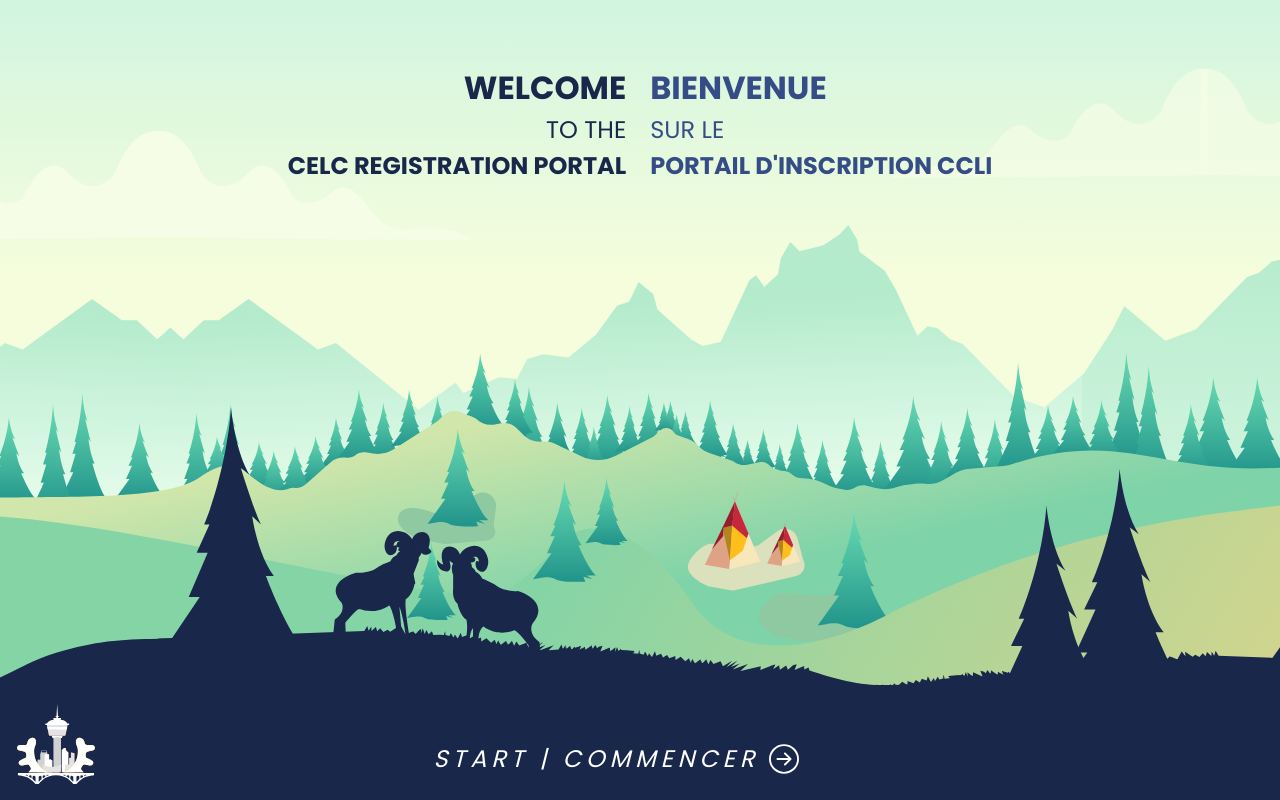
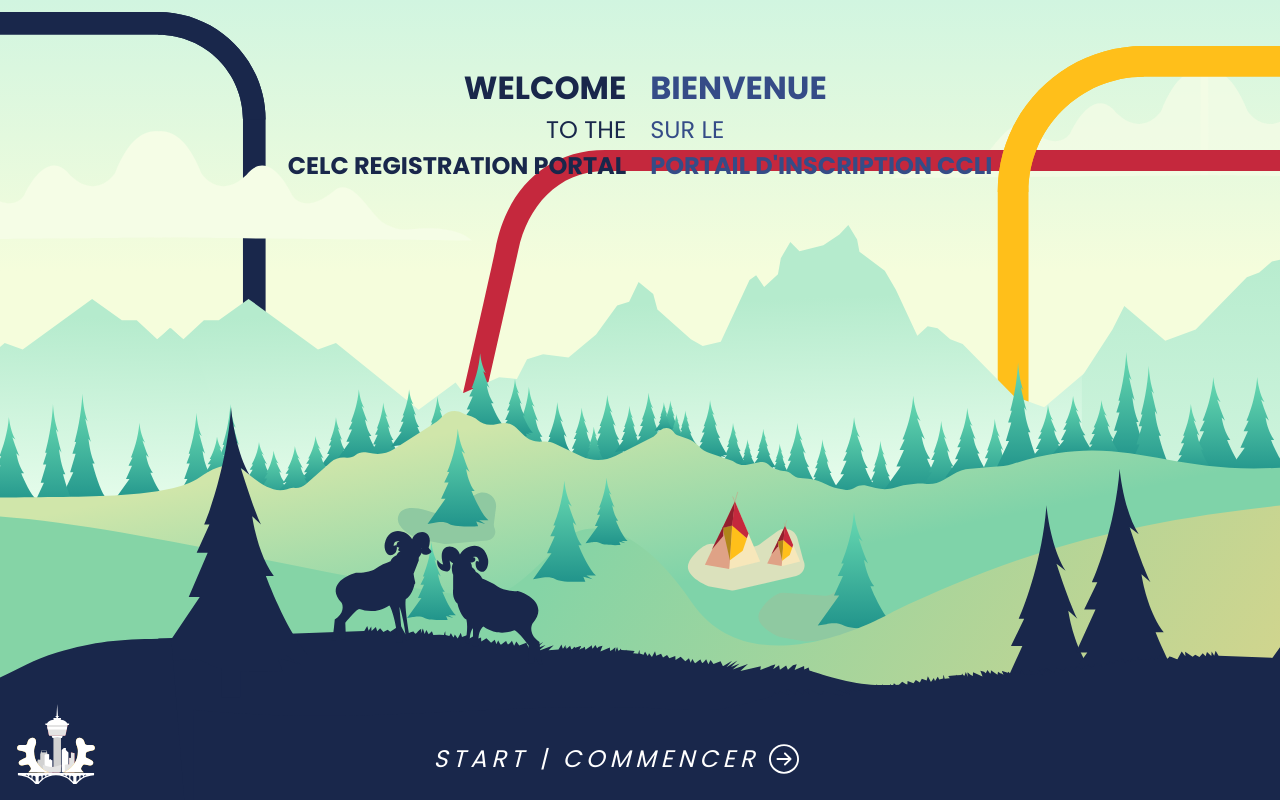
Before and after one commit to CELC2023/pre-delegate-form, a React (Create React App) app: page / in a window 1280 px wide. Built offline with nearby package versions, Linux system fonts and the light colour scheme; no server answers.

Commit message:
feat: update landing screen

```diff
--- a/src/components/scenes/Foothills.tsx
+++ b/src/components/scenes/Foothills.tsx
@@ -1,11 +1,19 @@
 import React from "react";
 import { useTranslation, Trans } from "react-i18next";
 import Foothills from "../../images/scenes/foothills.svg";
+import FoothillsBands from "../../images/scenes/foothills-bands.svg";
 import SceneFooter from "./SceneFooter";
 
 export const FoothillsScene: React.FC = () => {
     return (
         <div className="page-custom-scene" style={{backgroundImage: `url(${Foothills})`}}>
+        </div>
+    )
+}
+
+export const FoothillsBandsScene: React.FC = () => {
+    return (
+        <div className="page-custom-scene" style={{backgroundImage: `url(${FoothillsBands})`}}>
         </div>
     )
 }
--- a/src/pages/Landing.tsx
+++ b/src/pages/Landing.tsx
@@ -5,14 +5,14 @@ import NextButton from "../images/next-button.svg";
 
 import { Link } from "react-router-dom";
 import { useTranslation } from "react-i18next";
-import { FoothillsScene } from "../components/scenes/Foothills";
+import { FoothillsBandsScene } from "../components/scenes/Foothills";
 
 const Landing: React.FC = () => {
     const {t} = useTranslation();
 
     return (
         <div className="page-container landing-container">
-            <FoothillsScene />
+            <FoothillsBandsScene />
             <div className="welcome-container">
                 <div className="english-welcome welcome-text">
                     <p className="text-welcome">Welcome</p>
```
Also changed, not shown: src/images/scenes/foothills-bands.svg (added).
